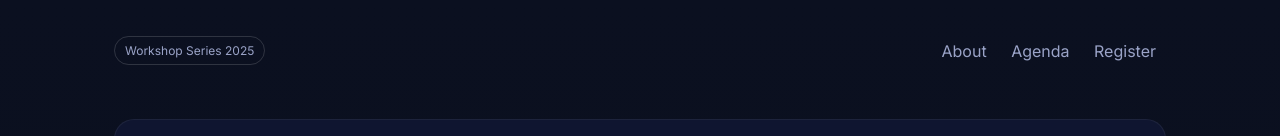
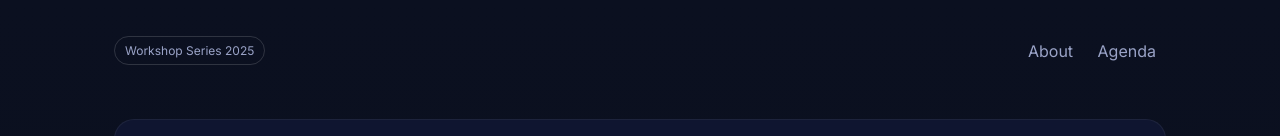
Before and after one commit to pierredantas/RMT_for_Denoising_Large-Scale_Neural_Network_Weights, a plain HTML site: page index.html in a window 1280 px wide. Shown: the top 136 px of the page. Drawn offline with Linux system fonts and the light colour scheme.

Commit message:
Update index.html

```diff
--- a/index.html
+++ b/index.html
@@ -49,7 +49,6 @@
       <nav>
         <a href="#about">About</a>
         <a href="#agenda">Agenda</a>
-        <a href="#eventos">Register</a>
       </nav>
     </header>
 
```
